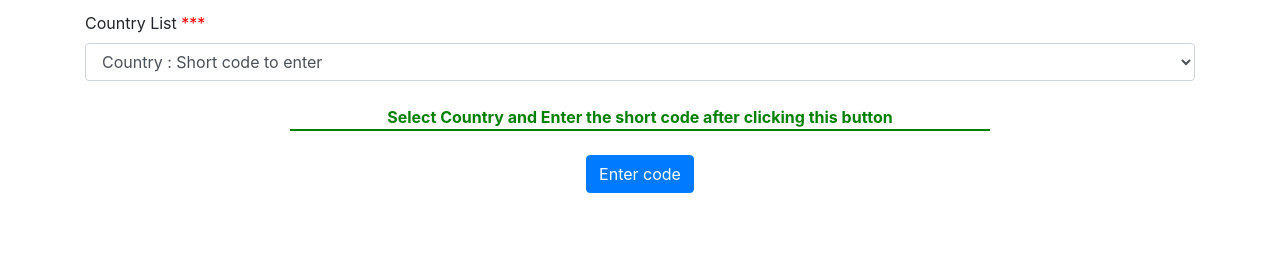
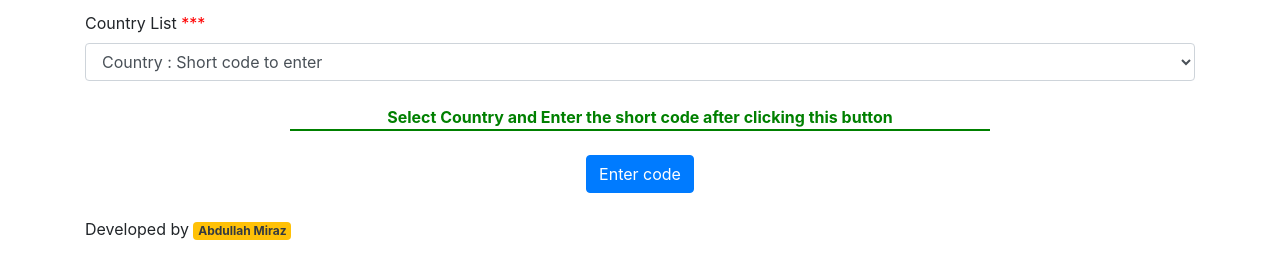
Before and after one commit to abdullahmiraz/covid-tracker, a plain HTML site: page index.html in a window 1280 px wide. Shown: the part 413-692 px from the top of the page. Drawn offline with nearby package versions, Linux system fonts and the light colour scheme; no server answers.

Commit message:
Update index.html

```diff
--- a/index.html
+++ b/index.html
@@ -84,6 +84,10 @@
         </button>
     </div>
 
+    <div class="container">Developed by
+      <a href="mailto:abdullahmiraz2015@gmail.com" class="badge bg-warning text-dark">Abdullah Miraz</a>
+    </div>
+
 
 
 
```
